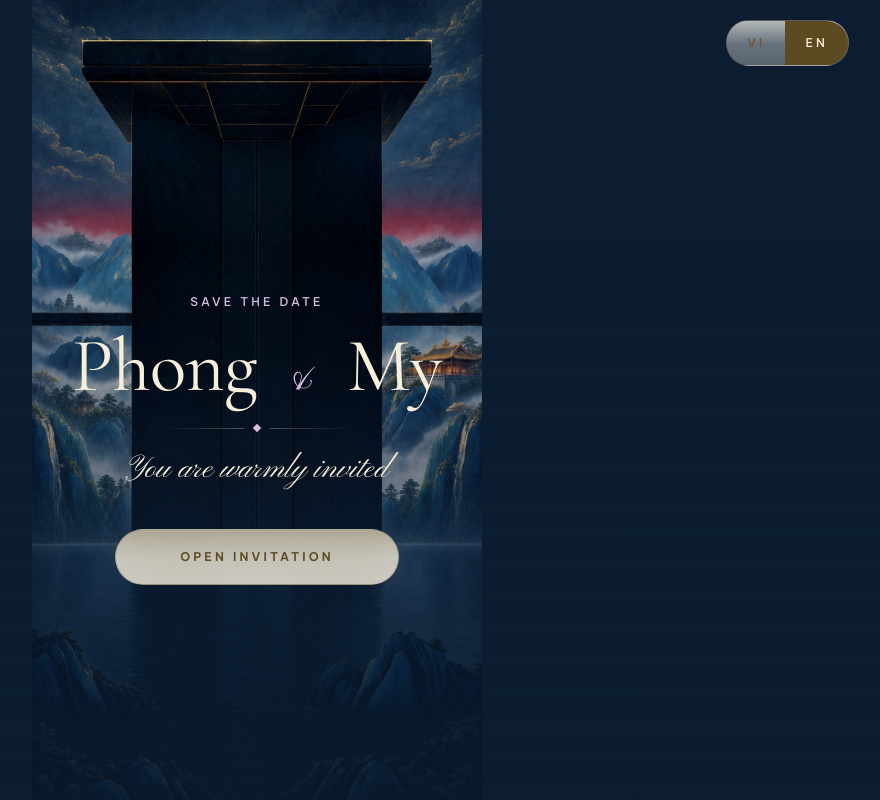
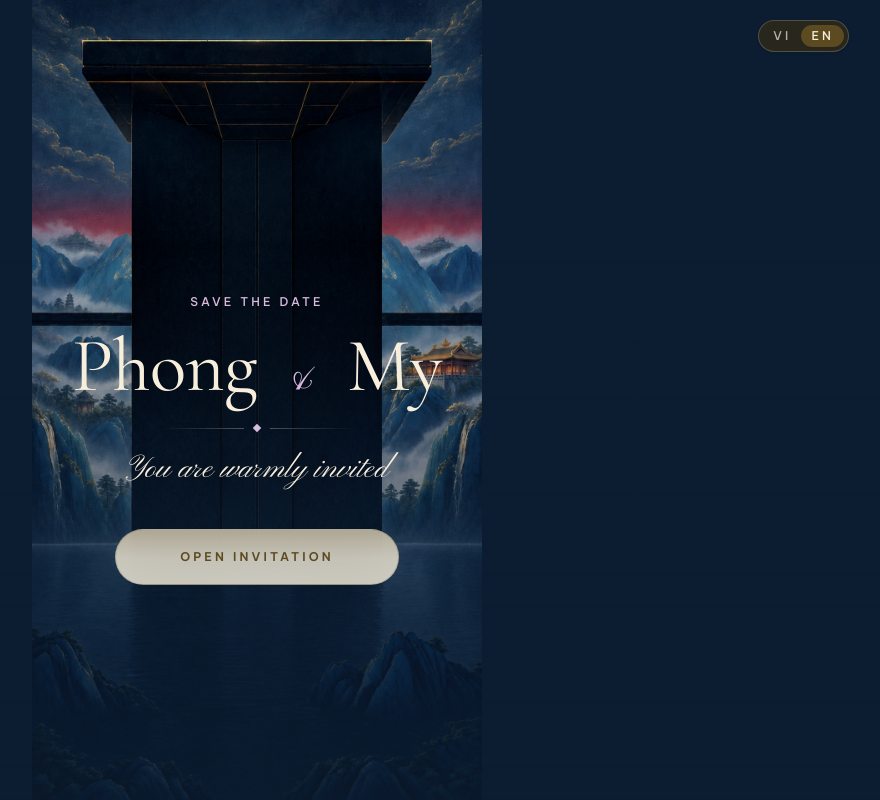
Before and after one commit to LeHuongGiangcoder/myphong, a Next.js app: page / in a window 1280 px wide. Shown: the top 800 px of the page, without its empty margins (383-1263 px from the left). Built offline with nearby package versions, Linux system fonts and the light colour scheme.

Commit message:
feat: update LocaleToggle styling with backdrop blur and pill shape and add zoom toggle asset

```diff
--- a/components/ui/LocaleToggle.tsx
+++ b/components/ui/LocaleToggle.tsx
@@ -16,7 +16,7 @@
 
   return (
     <div
-      className="glass fixed z-50 flex items-center overflow-hidden rounded-btn text-ink"
+      className="fixed z-50 flex items-center p-1 rounded-full backdrop-blur-md bg-forest-deep/60 border border-cream/20 shadow-sm"
       style={{
         right: "max(var(--t-space-gutter), env(safe-area-inset-right))",
         top: "calc(var(--t-space-stack) + env(safe-area-inset-top))",
@@ -31,8 +31,10 @@
             onClick={() => setLang(code)}
             aria-pressed={active}
             aria-label={pick(LANG_NAME[code], lang)}
-            className={`flex min-h-tap items-center px-stack font-body text-eyebrow font-medium uppercase ${
-              active ? "bg-forest text-cream" : "text-ink-soft"
+            className={`flex items-center justify-center min-w-[2.25rem] px-2.5 py-1 rounded-full font-body text-eyebrow font-medium uppercase transition-all duration-200 ${
+              active
+                ? "bg-forest text-cream shadow-xs"
+                : "text-cream/70 hover:text-cream"
             }`}
           >
             {LANG_LABEL[code]}
```
